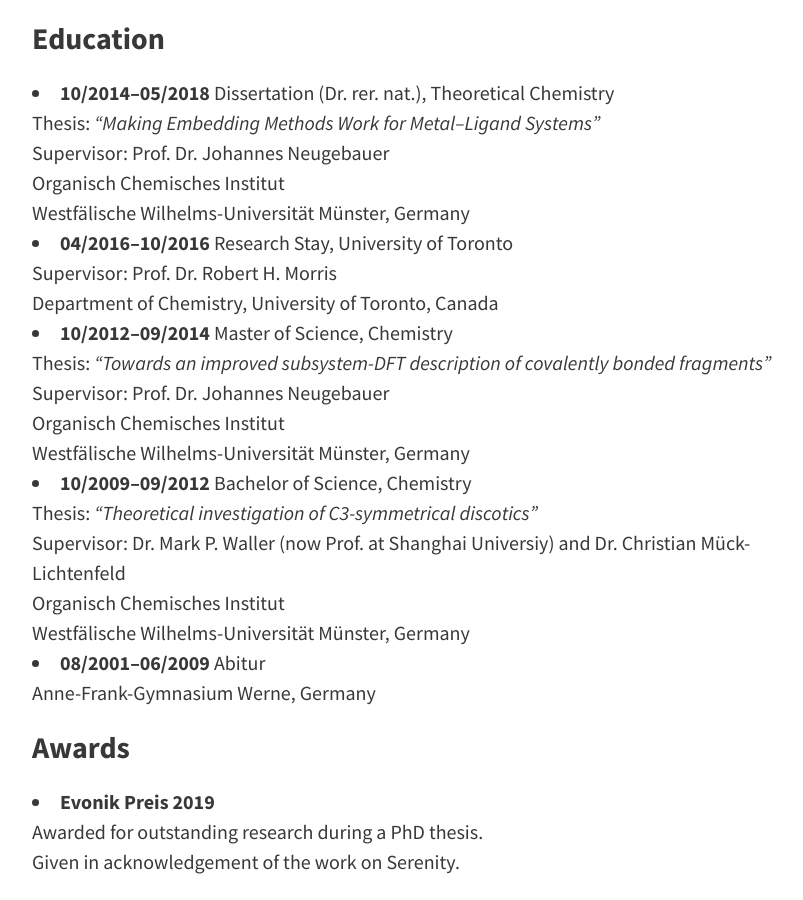
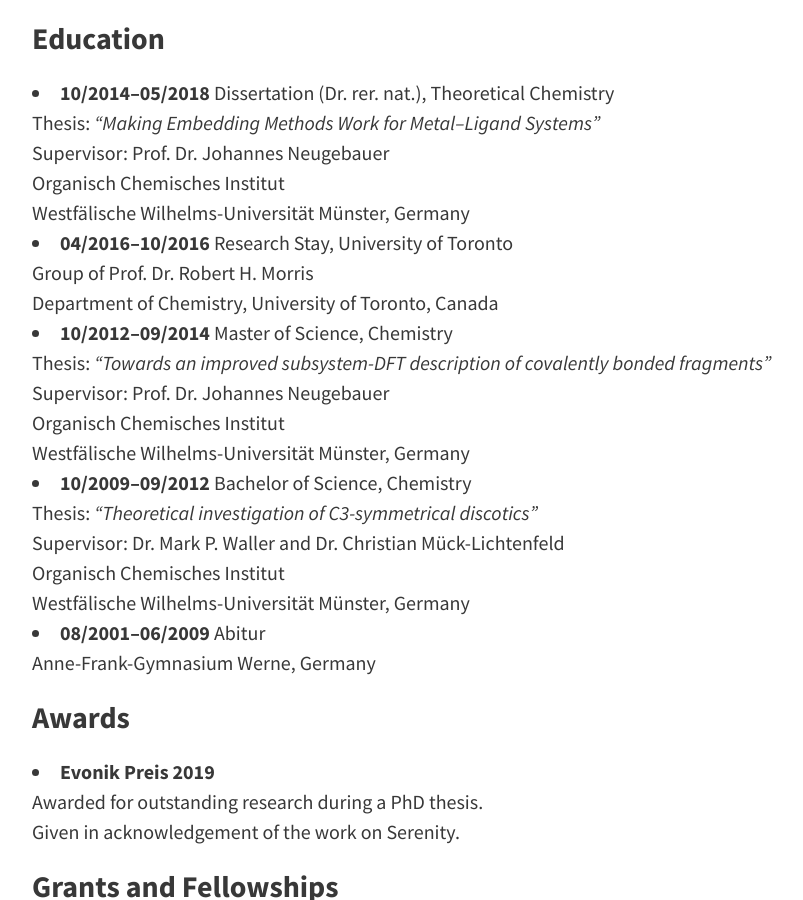
Before and after one commit to nabbelbabbel/nabbelbabbel.github.io, a Jekyll site: the page built from pages/cv.md, in a window 1280 px wide and 900 px high, scrolled down 868 px. Shown: the whole window, without its empty margins (224-1027 px from the left). Built offline with Jekyll 4.4.1, drawn with Linux system fonts in a browser that asks for light colours.

Commit message:
Update cv.md

```diff
--- a/pages/cv.md
+++ b/pages/cv.md
@@ -25,7 +25,7 @@ Supervisor: Prof. Dr. Johannes Neugebauer
 Organisch Chemisches Institut
 Westfälische Wilhelms-Universität Münster, Germany
 - **04/2016--10/2016** Research Stay, University of Toronto
-Supervisor: Prof. Dr. Robert H. Morris
+Group of Prof. Dr. Robert H. Morris
 Department of Chemistry, University of Toronto, Canada
 - **10/2012--09/2014** Master of Science, Chemistry
 Thesis: *"Towards an improved subsystem-DFT description of covalently bonded fragments"*
@@ -34,7 +34,7 @@ Organisch Chemisches Institut
 Westfälische Wilhelms-Universität Münster, Germany
 - **10/2009--09/2012** Bachelor of Science, Chemistry
 Thesis: *"Theoretical investigation of C3-symmetrical discotics"*
-Supervisor: Dr. Mark P. Waller (now Prof. at Shanghai Universiy) and Dr. Christian Mück-Lichtenfeld
+Supervisor: Dr. Mark P. Waller and Dr. Christian Mück-Lichtenfeld
 Organisch Chemisches Institut
 Westfälische Wilhelms-Universität Münster, Germany
 - **08/2001--06/2009** Abitur
```
